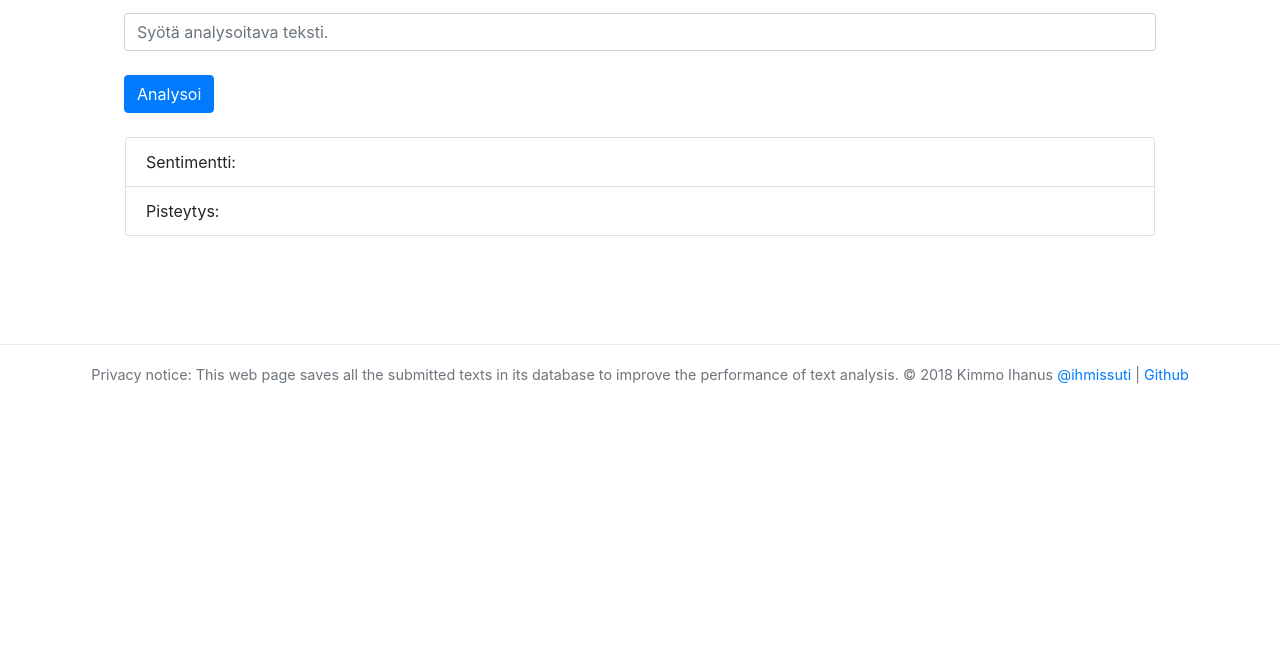
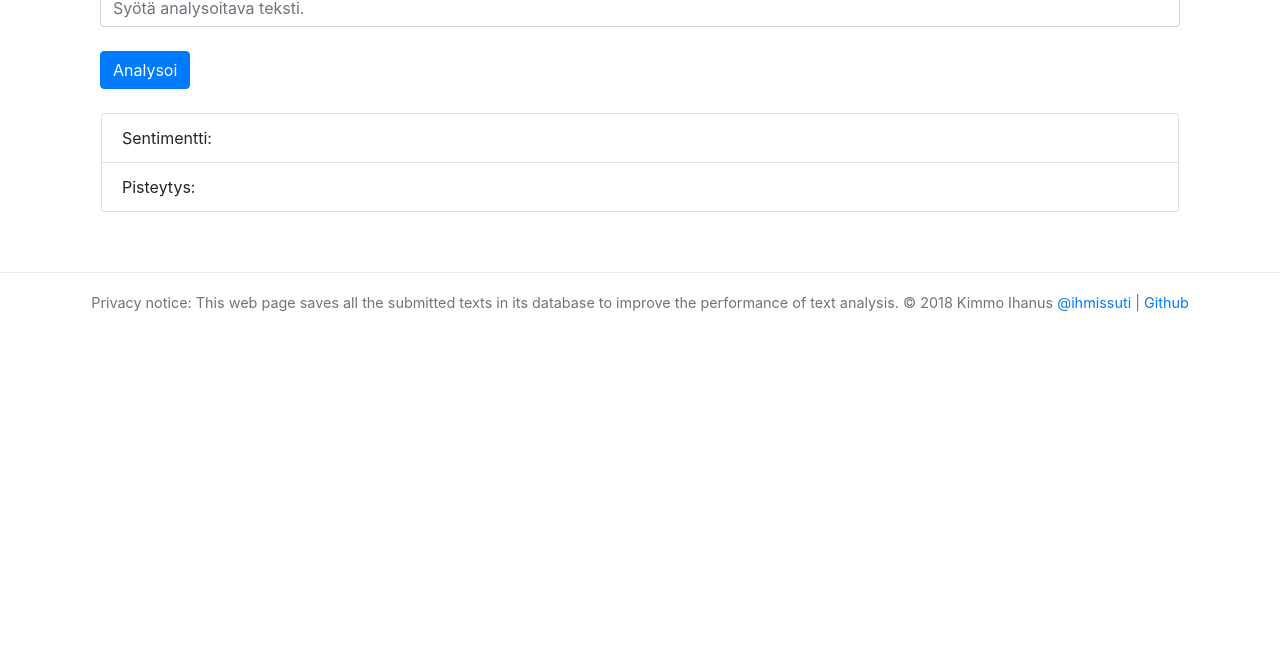
Before and after one commit to ihmissuti/fi-sentiment-analysis, a website: page public/index.html in a window 1280 px wide. Shown: the part 155-800 px from the top of the page. Drawn offline with nearby package versions, Linux system fonts and the light colour scheme; no server answers.

Commit message:
small fixes

```diff
--- a/public/index.html
+++ b/public/index.html
@@ -31,14 +31,14 @@
                 <ul class="list-group result">
                     <li class="list-group-item">
                         <div class="row">
-                            <div class="col-2">Sentimentti: </div>
-                            <div id="mood" class="col-10"></div>
+                            <div class="col-3">Sentimentti: </div>
+                            <div id="mood" class="col-9"></div>
                         </div>
                     </li>
                   <li class="list-group-item">
                       <div class="row">
-                            <div class="col-2">Pisteytys: </div>
-                            <div id="score" class="col-10"></div>
+                            <div class="col-3">Pisteytys: </div>
+                            <div id="score" class="col-9"></div>
                         </div>
                   </li>
                 </ul>
--- a/public/style.css
+++ b/public/style.css
@@ -1,5 +1,5 @@
 .template {
-  padding: 3rem 1.5rem;
+  padding-top: 1.5rem;
   text-align: left;
 }
 .button {
@@ -25,3 +25,9 @@
 .text-muted {
     color: #6c757d!important;
 }
+
+@media (max-width: 522px) {
+body{
+    font-size: 0.8rem;
+}
+}
```
